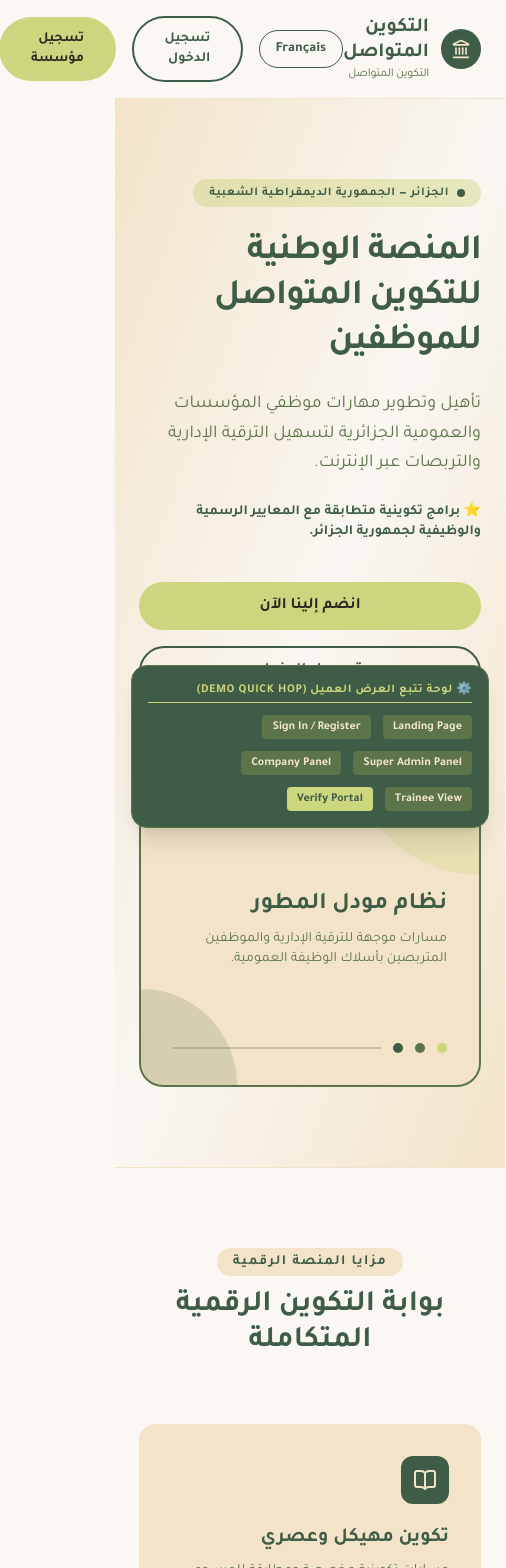
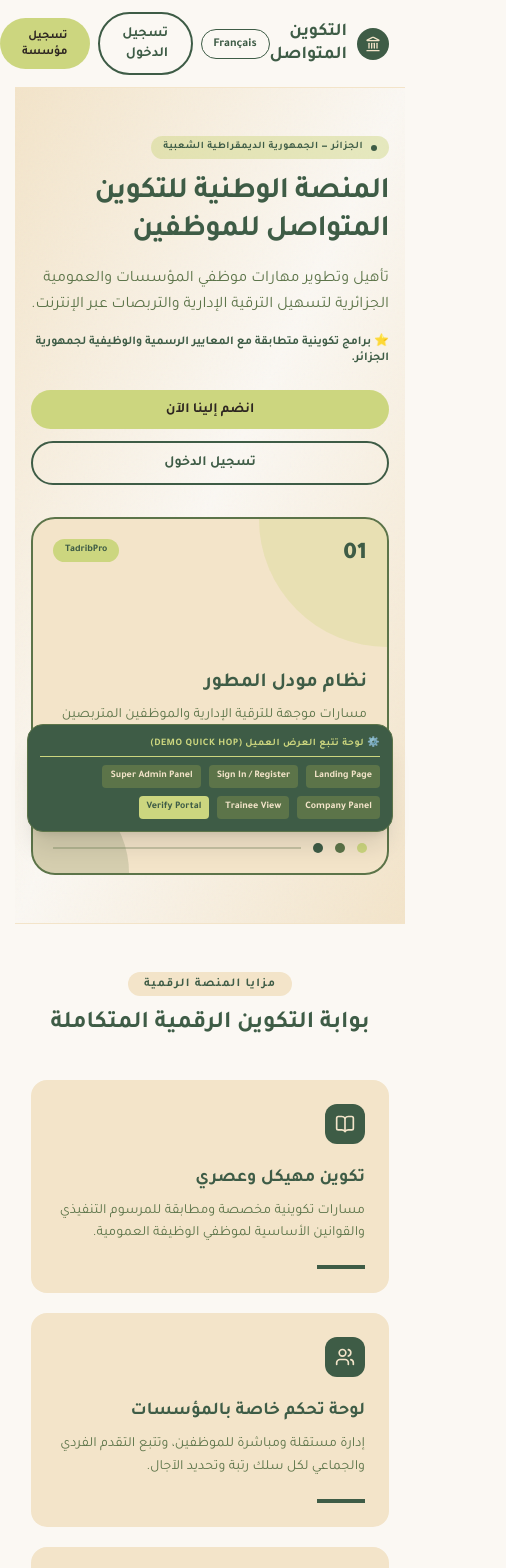
Before and after one commit to touahriachamsdine-oss/tadribpro, a Next.js app: page / in a window 390 px wide. Shown: the top 1568 px of the page, 506 px wide, since content can reach past the window. Built offline with nearby package versions, Linux system fonts and the light colour scheme.

Commit message:
style: mobile-first compact layout for landing, auth, trainee, company and super-admin dashboards

```diff
--- a/src/app/globals.css
+++ b/src/app/globals.css
@@ -230,3 +230,17 @@ body {
   background-color: var(--accent);
   transition: width 0.4s ease-out;
 }
+
+/* Compact sizing on small phones */
+@media (max-width: 640px) {
+  .flat-table th,
+  .flat-table td {
+    padding: 0.5rem 0.6rem;
+    font-size: 0.8rem;
+  }
+  .btn-pill-sage,
+  .btn-pill-brown,
+  .btn-pill-ghost {
+    padding: 0.6rem 1.4rem;
+  }
+}
--- a/src/app/page.tsx
+++ b/src/app/page.tsx
@@ -11,26 +11,26 @@ export default function LandingPage() {
     <div className="min-h-screen flex flex-col bg-[#fbf8f3]">
       {/* 1. Global Navigation Bar */}
       <header className="border-b border-[#F3E4C9] bg-[#fbf8f3] z-10 sticky top-0">
-        <div className="max-w-7xl mx-auto px-6 py-4 flex items-center justify-between">
-          <div className="flex items-center gap-3">
-            <div className="bg-[#3E5C46] text-[#F3E4C9] p-2.5 rounded-full">
-              <Landmark className="w-5 h-5" />
+        <div className="max-w-7xl mx-auto px-4 sm:px-6 py-3 sm:py-4 flex items-center justify-between">
+          <div className="flex items-center gap-2.5">
+            <div className="bg-[#3E5C46] text-[#F3E4C9] p-2 rounded-full">
+              <Landmark className="w-4 h-4 sm:w-5 sm:h-5" />
             </div>
             <div>
-              <span className="font-bold text-xl block leading-tight text-[#3E5C46]">
+              <span className="font-bold text-lg sm:text-xl block leading-tight text-[#3E5C46]">
                 {language === 'ar' ? t('brandName') : 'TadribPro'}
               </span>
-              <span className="text-xs text-[#5C7449] block tracking-tight">
+              <span className="text-[10px] sm:text-xs text-[#5C7449] block tracking-tight hidden sm:block">
                 {language === 'ar' ? 'التكوين المتواصل' : 'Formation Continue'}
               </span>
             </div>
           </div>
 
-          <div className="flex items-center gap-4">
+          <div className="flex items-center gap-2 sm:gap-4">
             {/* Language Switcher */}
             <button
               onClick={toggleLanguage}
-              className="px-4 py-2 text-sm font-semibold rounded-full border border-[#3E5C46] text-[#3E5C46] hover:bg-[#3E5C46] hover:text-[#F3E4C9] transition-colors"
+              className="px-3 sm:px-4 py-1.5 sm:py-2 text-xs sm:text-sm font-semibold rounded-full border border-[#3E5C46] text-[#3E5C46] hover:bg-[#3E5C46] hover:text-[#F3E4C9] transition-colors"
             >
               {language === 'ar' ? 'Français' : 'العربية'}
             </button>
@@ -41,7 +41,7 @@ export default function LandingPage() {
             </Link>
 
             {/* Sage Pill Register */}
-            <Link href="/auth?tab=register" className="btn-pill-sage text-sm py-2 px-6">
+            <Link href="/auth?tab=register" className="btn-pill-sage text-xs sm:text-sm py-2 px-4 sm:px-6">
               {t('register')}
             </Link>
           </div>
@@ -49,33 +49,33 @@ export default function LandingPage() {
       </header>
 
       {/* 2. Hero Section with Grain Texture */}
-      <section className="bg-grain relative overflow-hidden bg-gradient-to-br from-[#F3E4C9] via-[#fbf8f3] to-[#F3E4C9] py-20 lg:py-32 border-b border-[#F3E4C9]">
-        <div className="max-w-7xl mx-auto px-6 relative z-10 grid grid-cols-1 lg:grid-cols-12 gap-12 items-center">
+      <section className="bg-grain relative overflow-hidden bg-gradient-to-br from-[#F3E4C9] via-[#fbf8f3] to-[#F3E4C9] py-12 sm:py-20 lg:py-32 border-b border-[#F3E4C9]">
+        <div className="max-w-7xl mx-auto px-4 sm:px-6 relative z-10 grid grid-cols-1 lg:grid-cols-12 gap-8 lg:gap-12 items-center">
 
           {/* Hero text */}
-          <div className="lg:col-span-7 flex flex-col items-start gap-6 text-start">
-            <div className="inline-flex items-center gap-2 px-4 py-1.5 bg-[#CCD67F]/45 text-[#3E5C46] rounded-full text-xs font-bold uppercase tracking-wider">
-              <span className="w-2 h-2 rounded-full bg-[#3E5C46]"></span>
+          <div className="lg:col-span-7 flex flex-col items-start gap-4 sm:gap-6 text-start">
+            <div className="inline-flex items-center gap-2 px-3 sm:px-4 py-1 bg-[#CCD67F]/45 text-[#3E5C46] rounded-full text-[10px] sm:text-xs font-bold uppercase tracking-wider">
+              <span className="w-1.5 h-1.5 rounded-full bg-[#3E5C46]"></span>
               الجزائر — الجمهورية الديمقراطية الشعبية
             </div>
 
-            <h1 className="text-4xl md:text-5xl lg:text-6xl font-black text-[#3E5C46] leading-[1.25] tracking-tight">
+            <h1 className="text-3xl sm:text-4xl md:text-5xl lg:text-6xl font-black text-[#3E5C46] leading-[1.25] tracking-tight">
               {t('heroTitle')}
             </h1>
 
-            <p className="text-lg md:text-xl text-[#5C7449] leading-relaxed max-w-2xl">
+            <p className="text-base sm:text-lg md:text-xl text-[#5C7449] leading-relaxed max-w-2xl">
               {t('heroSubtitle')}
             </p>
 
-            <p className="text-sm text-[#3E5C46] font-semibold">
+            <p className="text-xs sm:text-sm text-[#3E5C46] font-semibold">
               ⭐ {t('heroTagline')}
             </p>
 
-            <div className="flex flex-wrap gap-4 mt-4 w-full sm:w-auto">
-              <Link href="/auth?tab=register" className="btn-pill-sage text-base w-full sm:w-auto text-center">
+            <div className="flex flex-wrap gap-3 sm:gap-4 mt-2 w-full sm:w-auto">
+              <Link href="/auth?tab=register" className="btn-pill-sage text-sm sm:text-base w-full sm:w-auto text-center">
                 {t('ctaJoin')}
               </Link>
-              <Link href="/auth" className="btn-pill-ghost text-base w-full sm:w-auto text-center">
+              <Link href="/auth" className="btn-pill-ghost text-sm sm:text-base w-full sm:w-auto text-center">
                 {t('ctaLogin')}
               </Link>
             </div>
@@ -83,17 +83,17 @@ export default function LandingPage() {
 
           {/* Hero Abstract Graphic */}
           <div className="lg:col-span-5 flex justify-center items-center">
-            <div className="w-full max-w-md aspect-square bg-[#F3E4C9] p-8 flex flex-col justify-between relative overflow-hidden rounded-3xl border-2 border-[#5C7449]">
+            <div className="w-full max-w-md aspect-square bg-[#F3E4C9] p-5 sm:p-8 flex flex-col justify-between relative overflow-hidden rounded-3xl border-2 border-[#5C7449]">
               <div className="absolute top-0 right-0 w-32 h-32 bg-[#CCD67F]/30 rounded-bl-full pointer-events-none"></div>
               <div className="absolute bottom-0 left-0 w-24 h-24 bg-[#5C7449]/20 rounded-tr-full pointer-events-none"></div>
 
               <div className="flex justify-between items-start z-10">
-                <span className="text-3xl font-black text-[#3E5C46]">01</span>
-                <span className="px-3 py-1 bg-[#CCD67F] text-[#3E5C46] text-xs font-bold rounded-full">TadribPro</span>
+                <span className="text-2xl sm:text-3xl font-black text-[#3E5C46]">01</span>
+                <span className="px-3 py-1 bg-[#CCD67F] text-[#3E5C46] text-[10px] sm:text-xs font-bold rounded-full">TadribPro</span>
               </div>
 
-              <div className="z-10 my-6">
-                <h3 className="text-2xl font-bold text-[#3E5C46] mb-2">
+              <div className="z-10 my-4 sm:my-6">
+                <h3 className="text-xl sm:text-2xl font-bold text-[#3E5C46] mb-2">
                   {language === 'ar' ? 'نظام مودل المطور' : 'Structure Moodle Adaptée'}
                 </h3>
                 <p className="text-sm text-[#5C7449]">
@@ -116,25 +116,25 @@ export default function LandingPage() {
       </section>
 
       {/* 3. Features Columns (Flat, borderless, zero card-shadows, negative space) */}
-      <section className="py-20 lg:py-28 max-w-7xl mx-auto px-6 w-full">
-        <div className="text-center mb-16 flex flex-col items-center gap-3">
-          <span className="text-sm font-bold text-[#3E5C46] uppercase tracking-widest bg-[#F3E4C9] px-4 py-1 rounded-full">
+      <section className="py-12 sm:py-20 lg:py-28 max-w-7xl mx-auto px-4 sm:px-6 w-full">
+        <div className="text-center mb-10 sm:mb-16 flex flex-col items-center gap-3">
+          <span className="text-xs sm:text-sm font-bold text-[#3E5C46] uppercase tracking-widest bg-[#F3E4C9] px-4 py-1 rounded-full">
             {t('featureTitle')}
           </span>
-          <h2 className="text-3xl md:text-4xl font-extrabold text-[#3E5C46]">
+          <h2 className="text-2xl sm:text-3xl md:text-4xl font-extrabold text-[#3E5C46]">
             {language === 'ar' ? 'بوابة التكوين الرقمية المتكاملة' : 'Une ingénierie de formation intégrée'}
           </h2>
         </div>
 
-        <div className="grid grid-cols-1 md:grid-cols-3 gap-8">
+        <div className="grid grid-cols-1 md:grid-cols-3 gap-5 sm:gap-8">
 
           {/* Card 1 - Structured Training */}
-          <div className="bg-[#F3E4C9] p-8 flex flex-col gap-5 justify-between relative overflow-hidden rounded-2xl group transition-all duration-300 hover:bg-[#EBDCBE]">
-            <div className="bg-[#3E5C46] text-[#F3E4C9] w-12 h-12 flex items-center justify-center rounded-xl">
-              <BookOpen className="w-6 h-6" />
+          <div className="bg-[#F3E4C9] p-6 sm:p-8 flex flex-col gap-5 justify-between relative overflow-hidden rounded-2xl group transition-all duration-300 hover:bg-[#EBDCBE]">
+            <div className="bg-[#3E5C46] text-[#F3E4C9] w-10 h-10 sm:w-12 sm:h-12 flex items-center justify-center rounded-xl">
+              <BookOpen className="w-5 h-5 sm:w-6 sm:h-6" />
             </div>
             <div className="flex flex-col gap-2">
-              <h3 className="text-xl font-bold text-[#3E5C46]">
+              <h3 className="text-lg sm:text-xl font-bold text-[#3E5C46]">
                 {t('feature1Title')}
               </h3>
               <p className="text-sm text-[#5C7449] leading-relaxed">
@@ -145,12 +145,12 @@ export default function LandingPage() {
           </div>
 
           {/* Card 2 - Company Panels */}
-          <div className="bg-[#F3E4C9] p-8 flex flex-col gap-5 justify-between relative overflow-hidden rounded-2xl group transition-all duration-300 hover:bg-[#EBDCBE]">
-            <div className="bg-[#3E5C46] text-[#F3E4C9] w-12 h-12 flex items-center justify-center rounded-xl">
-              <Users className="w-6 h-6" />
+          <div className="bg-[#F3E4C9] p-6 sm:p-8 flex flex-col gap-5 justify-between relative overflow-hidden rounded-2xl group transition-all duration-300 hover:bg-[#EBDCBE]">
+            <div className="bg-[#3E5C46] text-[#F3E4C9] w-10 h-10 sm:w-12 sm:h-12 flex items-center justify-center rounded-xl">
+              <Users className="w-5 h-5 sm:w-6 sm:h-6" />
             </div>
             <div className="flex flex-col gap-2">
-              <h3 className="text-xl font-bold text-[#3E5C46]">
+              <h3 className="text-lg sm:text-xl font-bold text-[#3E5C46]">
                 {t('feature2Title')}
               </h3>
               <p className="text-sm text-[#5C7449] leading-relaxed">
@@ -161,12 +161,12 @@ export default function LandingPage() {
           </div>
 
           {/* Card 3 - National Certification */}
-          <div className="bg-[#F3E4C9] p-8 flex flex-col gap-5 justify-between relative overflow-hidden rounded-2xl group transition-all duration-300 hover:bg-[#EBDCBE]">
-            <div className="bg-[#3E5C46] text-[#F3E4C9] w-12 h-12 flex items-center justify-center rounded-xl">
-              <Shield className="w-6 h-6" />
+          <div className="bg-[#F3E4C9] p-6 sm:p-8 flex flex-col gap-5 justify-between relative overflow-hidden rounded-2xl group transition-all duration-300 hover:bg-[#EBDCBE]">
+            <div className="bg-[#3E5C46] text-[#F3E4C9] w-10 h-10 sm:w-12 sm:h-12 flex items-center justify-center rounded-xl">
+              <Shield className="w-5 h-5 sm:w-6 sm:h-6" />
             </div>
             <div className="flex flex-col gap-2">
-              <h3 className="text-xl font-bold text-[#3E5C46]">
+              <h3 className="text-lg sm:text-xl font-bold text-[#3E5C46]">
                 {t('feature3Title')}
               </h3>
               <p className="text-sm text-[#5C7449] leading-relaxed">
@@ -180,33 +180,33 @@ export default function LandingPage() {
       </section>
 
       {/* Developer Sandbox Nav Overlay for quick previewing during B2B client demo */}
-      <div className="fixed bottom-4 left-4 right-4 sm:left-auto bg-[#3E5C46] text-[#F3E4C9] p-4 flex flex-wrap items-center gap-3 rounded-2xl shadow-xl z-50 border border-[#5C7449] max-w-xl">
-        <span className="text-xs font-bold uppercase tracking-wider text-[#CCD67F] block border-b border-[#CCD67F] pb-1 w-full">
+      <div className="fixed bottom-3 left-3 right-3 sm:left-auto bg-[#3E5C46] text-[#F3E4C9] p-3 sm:p-4 flex flex-wrap items-center gap-2 rounded-2xl shadow-xl z-50 border border-[#5C7449] max-w-xl">
+        <span className="text-[10px] sm:text-xs font-bold uppercase tracking-wider text-[#CCD67F] block border-b border-[#CCD67F] pb-1 w-full">
           ⚙️ لوحة تتبع العرض العميل (Demo Quick Hop)
         </span>
-        <Link href="/" className="text-xs px-2.5 py-1 bg-[#5C7449] rounded hover:bg-[#fbf8f3] hover:text-[#3E5C46] transition-colors font-semibold">
+        <Link href="/" className="text-[10px] sm:text-xs px-2 sm:px-2.5 py-1 bg-[#5C7449] rounded hover:bg-[#fbf8f3] hover:text-[#3E5C46] transition-colors font-semibold">
           Landing Page
         </Link>
-        <Link href="/auth" className="text-xs px-2.5 py-1 bg-[#5C7449] rounded hover:bg-[#fbf8f3] hover:text-[#3E5C46] transition-colors font-semibold">
+        <Link href="/auth" className="text-[10px] sm:text-xs px-2 sm:px-2.5 py-1 bg-[#5C7449] rounded hover:bg-[#fbf8f3] hover:text-[#3E5C46] transition-colors font-semibold">
           Sign In / Register
         </Link>
-        <Link href="/super-admin" className="text-xs px-2.5 py-1 bg-[#5C7449] rounded hover:bg-[#fbf8f3] hover:text-[#3E5C46] transition-colors font-semibold">
+        <Link href="/super-admin" className="text-[10px] sm:text-xs px-2 sm:px-2.5 py-1 bg-[#5C7449] rounded hover:bg-[#fbf8f3] hover:text-[#3E5C46] transition-colors font-semibold">
           Super Admin Panel
         </Link>
-        <Link href="/company" className="text-xs px-2.5 py-1 bg-[#5C7449] rounded hover:bg-[#fbf8f3] hover:text-[#3E5C46] transition-colors font-semibold">
+        <Link href="/company" className="text-[10px] sm:text-xs px-2 sm:px-2.5 py-1 bg-[#5C7449] rounded hover:bg-[#fbf8f3] hover:text-[#3E5C46] transition-colors font-semibold">
           Company Panel
         </Link>
-        <Link href="/trainee" className="text-xs px-2.5 py-1 bg-[#5C7449] rounded hover:bg-[#fbf8f3] hover:text-[#3E5C46] transition-colors font-semibold">
+        <Link href="/trainee" className="text-[10px] sm:text-xs px-2 sm:px-2.5 py-1 bg-[#5C7449] rounded hover:bg-[#fbf8f3] hover:text-[#3E5C46] transition-colors font-semibold">
           Trainee View
         </Link>
-        <Link href="/verify" className="text-xs px-2.5 py-1 bg-[#CCD67F] text-[#3E5C46] rounded hover:bg-[#fbf8f3] hover:text-[#3E5C46] transition-colors font-bold">
+        <Link href="/verify" className="text-[10px] sm:text-xs px-2 sm:px-2.5 py-1 bg-[#CCD67F] text-[#3E5C46] rounded hover:bg-[#fbf8f3] hover:text-[#3E5C46] transition-colors font-bold">
           Verify Portal
         </Link>
       </div>
 
       {/* 4. Footer Section */}
-      <footer className="mt-auto bg-[#3E5C46] text-[#F3E4C9] py-16 border-t-4 border-[#CCD67F]">
-        <div className="max-w-7xl mx-auto px-6 grid grid-cols-1 md:grid-cols-12 gap-10">
+      <footer className="mt-auto bg-[#3E5C46] text-[#F3E4C9] py-10 sm:py-16 border-t-4 border-[#CCD67F]">
+        <div className="max-w-7xl mx-auto px-4 sm:px-6 grid grid-cols-1 md:grid-cols-12 gap-8 sm:gap-10">
 
           <div className="md:col-span-5 flex flex-col gap-4">
             <div className="flex items-center gap-3">
@@ -255,7 +255,7 @@ export default function LandingPage() {
 
         </div>
 
-        <div className="max-w-7xl mx-auto px-6 mt-12 pt-6 border-t border-[#F3E4C9]/10 text-center text-xs text-[#F3E4C9]/50">
+        <div className="max-w-7xl mx-auto px-4 sm:px-6 mt-10 sm:mt-12 pt-6 border-t border-[#F3E4C9]/10 text-center text-xs text-[#F3E4C9]/50">
           {t('footerCopyright')}
         </div>
       </footer>
--- a/src/app/super-admin/page.tsx
+++ b/src/app/super-admin/page.tsx
@@ -466,7 +466,7 @@ const handleDeleteGlobalLesson = async (lessonId: string, title: string) => {
               <button
                 key={item.id}
                 onClick={() => setActiveMenu(item.id as 'dashboard' | 'companies' | 'tracks' | 'lessons' | 'users' | 'settings')}
-                className={`flex items-center gap-3 py-4 px-6 text-sm font-semibold transition-all relative w-full min-w-[90px] lg:min-w-0 justify-center lg:justify-start ${
+                className={`flex items-center gap-3 py-3 px-4 sm:py-4 sm:px-6 text-sm font-semibold transition-all relative w-full min-w-[90px] lg:min-w-0 justify-center lg:justify-start ${
                   isActive
                     ? 'text-white bg-[#5C7449]/30'
                     : 'text-[#F3E4C9]/80 hover:text-white hover:bg-[#5C7449]/10'
@@ -507,10 +507,10 @@ const handleDeleteGlobalLesson = async (lessonId: string, title: string) => {
       </aside>
 
       {/* 2. MAIN WORK AREA */}
-      <main className="flex-grow p-6 sm:p-8 lg:p-12 overflow-y-auto mb-16 lg:mb-0">
+      <main className="flex-grow p-4 sm:p-8 lg:p-12 overflow-y-auto mb-16 lg:mb-0">
 
         {/* Mobile Top Header (Mobile only) */}
-        <header className="lg:hidden flex items-center justify-between pb-6 border-b border-[#F3E4C9] mb-6">
+        <header className="lg:hidden flex items-center justify-between pb-4 border-b border-[#F3E4C9] mb-4">
           <div className="flex items-center gap-2">
             <div className="bg-[#3E5C46] text-white p-2 rounded-full">
               <Landmark className="w-4 h-4" />
```
Also changed, not shown: src/app/auth/page.tsx (+11 -11 lines), src/app/company/page.tsx (+8 -8 lines), src/app/trainee/page.tsx (+18 -18 lines).
